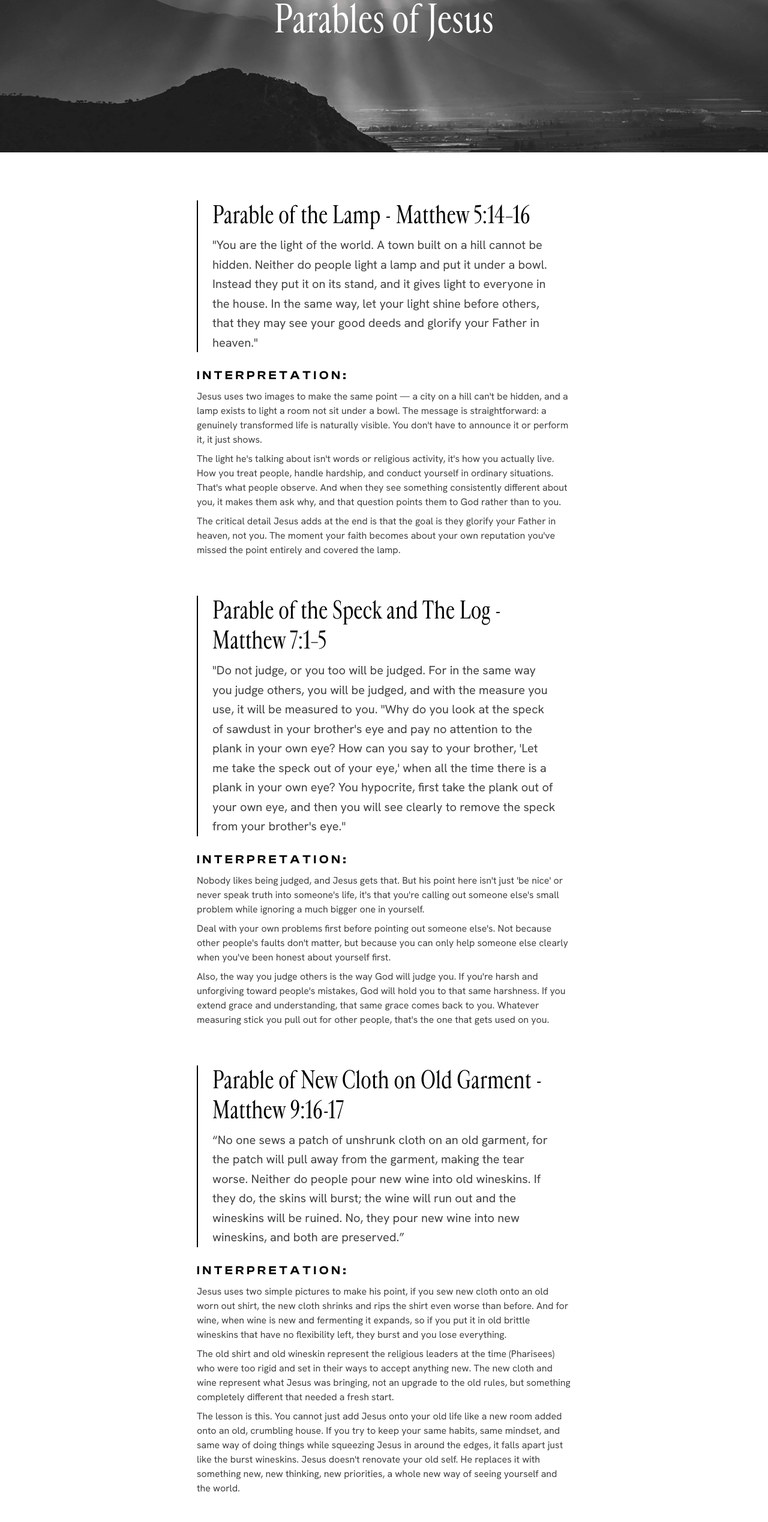
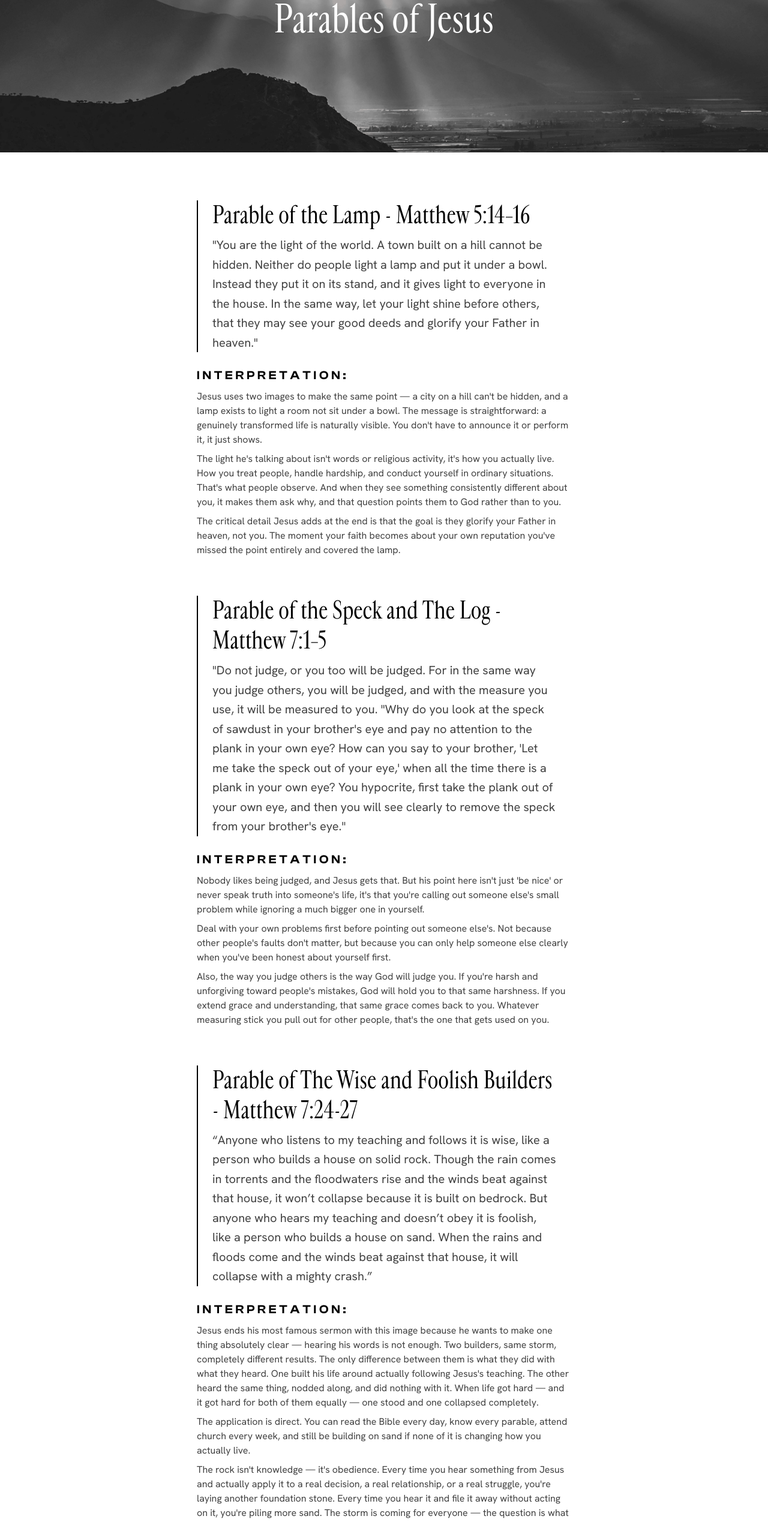
Before and after one commit to jnaples/parables-project, a React (Vite) app: page / in a window 1280 px wide. Shown: the part 246-2783 px from the top of the page at 60% size. Built offline with nearby package versions, Linux system fonts and the light colour scheme.

Commit message:
fix parable and animations

```diff
--- a/src/App.jsx
+++ b/src/App.jsx
@@ -12,8 +12,14 @@ function App() {
             </span>
           </h1>
           <h1 className="text-[64px] leading-none">
-            <span className="fade-in" style={{ animationDelay: "250ms" }}>
-              Parables of Jesus
+            <span className="fade-in" style={{ animationDelay: "400ms" }}>
+              Parables
+            </span>{" "}
+            <span className="fade-in" style={{ animationDelay: "650ms" }}>
+              of
+            </span>{" "}
+            <span className="fade-in" style={{ animationDelay: "900ms" }}>
+              Jesus
             </span>
           </h1>
         </div>
@@ -27,28 +33,6 @@ function App() {
             ))}
           </div>
         </section>
-        {/* Book of Mark */}
-        <section>
-          <div className="flex h-[500px] w-full items-center justify-center bg-[url('/images/mark.jpg')] bg-cover bg-no-repeat">
-            <div className="container mx-auto p-6 text-center text-white">
-              <h1 className="mb-2 text-5xl">
-                <span className="fade-in" style={{ animationDelay: "150ms" }}>
-                  The
-                </span>
-              </h1>
-              <h1 className="text-[64px] leading-none">
-                <span className="fade-in" style={{ animationDelay: "250ms" }}>
-                  Book of Mark
-                </span>
-              </h1>
-            </div>
-          </div>
-          <div className="mx-auto max-w-2xl py-20">
-            <div className="container mx-auto flex flex-col gap-16 px-6">
-              <h1 className="text-2xl">Coming soon...</h1>
-            </div>
-          </div>
-        </section>
       </main>
     </>
   );
--- a/src/components/ParableCard.jsx
+++ b/src/components/ParableCard.jsx
@@ -8,10 +8,18 @@ export default function ParableCard({
   eager = false,
 }) {
   const ref = useRef(null);
-  const [visible, setVisible] = useState(eager);
+  const interpretationRef = useRef(null);
+  const [visible, setVisible] = useState(false);
+  const [interpretationVisible, setInterpretationVisible] = useState(false);
 
   useEffect(() => {
-    if (eager) return;
+    if (eager) {
+      requestAnimationFrame(() => {
+        setVisible(true);
+        setInterpretationVisible(true);
+      });
+      return;
+    }
     const observer = new IntersectionObserver(
       ([entry]) => {
         if (entry.isIntersecting) {
@@ -25,10 +33,25 @@ export default function ParableCard({
     return () => observer.disconnect();
   }, [eager]);
 
+  useEffect(() => {
+    if (eager) return;
+    const observer = new IntersectionObserver(
+      ([entry]) => {
+        if (entry.isIntersecting) {
+          setInterpretationVisible(true);
+          observer.disconnect();
+        }
+      },
+      { threshold: 0.1 },
+    );
+    if (interpretationRef.current) observer.observe(interpretationRef.current);
+    return () => observer.disconnect();
+  }, [eager]);
+
   return (
+    <div ref={ref} className="flex flex-col gap-6">
       <div
-      ref={ref}
-      className="flex flex-col gap-6"
+        className="border-l-2 border-black px-6"
         style={{
           opacity: visible ? 1 : 0,
           transform: visible ? "translateY(0)" : "translateY(40px)",
@@ -36,13 +59,21 @@ export default function ParableCard({
             "opacity 2.4s cubic-bezier(0.16, 1, 0.3, 1), transform 2.4s cubic-bezier(0.16, 1, 0.3, 1)",
         }}
       >
-      <div className="border-l-2 border-black px-6">
         <h2 className="font-cardinal mb-2 text-[40px] leading-tight">
           {title} - {reference}
         </h2>
         <p className="text-[20px] leading-relaxed">{scripture}</p>
       </div>
-      <div className="flex flex-col gap-2">
+      <div
+        ref={interpretationRef}
+        className="flex flex-col gap-2"
+        style={{
+          opacity: interpretationVisible ? 1 : 0,
+          transform: interpretationVisible ? "translateY(0)" : "translateY(40px)",
+          transition:
+            "opacity 2.4s cubic-bezier(0.16, 1, 0.3, 1) 0.2s, transform 2.4s cubic-bezier(0.16, 1, 0.3, 1) 0.2s",
+        }}
+      >
         <h3 className="text-[20px] uppercase">Interpretation:</h3>
         {interpretation.map((para, i) => (
           <p key={i} className="text-[#414141]">
--- a/src/data/parables.js
+++ b/src/data/parables.js
@@ -48,6 +48,17 @@ one that gets used on you.`,
   },
   {
     id: 3,
+    title: "Parable of The Wise and Foolish Builders",
+    reference: "Matthew 7:24-27",
+    scripture: `“Anyone who listens to my teaching and follows it is wise, like a person who builds a house on solid rock. Though the rain comes in torrents and the floodwaters rise and the winds beat against that house, it won’t collapse because it is built on bedrock. But anyone who hears my teaching and doesn’t obey it is foolish, like a person who builds a house on sand. When the rains and floods come and the winds beat against that house, it will collapse with a mighty crash.”`,
+    interpretation: [
+      `Jesus ends his most famous sermon with this image because he wants to make one thing absolutely clear — hearing his words is not enough. Two builders, same storm, completely different results. The only difference between them is what they did with what they heard. One built his life around actually following Jesus's teaching. The other heard the same thing, nodded along, and did nothing with it. When life got hard — and it got hard for both of them equally — one stood and one collapsed completely.`,
+      `The application is direct. You can read the Bible every day, know every parable, attend church every week, and still be building on sand if none of it is changing how you actually live.`,
+      `The rock isn't knowledge — it's obedience. Every time you hear something from Jesus and actually apply it to a real decision, a real relationship, or a real struggle, you're laying another foundation stone. Every time you hear it and file it away without acting on it, you're piling more sand. The storm is coming for everyone — the question is what your life is actually built on when it arrives.`,
+    ],
+  },
+  {
+    id: 4,
     title: "Parable of New Cloth on Old Garment",
     reference: "Matthew 9:16-17",
     scripture: `“No one sews a patch of unshrunk cloth on an old garment, for the patch will pull away from the garment, making the tear worse. Neither do people pour new wine into old wineskins. If they do, the skins will burst; the wine will run out and the wineskins will be ruined. No, they pour new wine into new wineskins, and both are preserved.”
@@ -75,9 +86,8 @@ one that gets used on you.`,
     reference: "Matthew 13:1–23",
     scripture: `"A farmer went out to sow his seed. As he was scattering the seed, some fell along the path, and the birds came and ate it up. Some fell on rocky places, where it did not have much soil. It sprang up quickly, because the soil was shallow. But when the sun came up, the plants were scorched, and they withered because they had no root. Other seed fell among thorns, which grew up and choked the plants. Still other seed fell on good soil, where it produced a crop, a hundred, sixty or thirty times what was sown."`,
     interpretation: [
-      `A farmer scatters seed and it lands on four different types of ground. Some on a hard path where birds eat it immediately. Some on rocky soil where it sprouts fast but dies because there's no depth. Some among thorns that choke it out. And some on good soil where it produces a massive crop. Jesus explains it himself so there's no guessing: the seed is the message of the kingdom.`,
-      `The hard path is someone who hears the word but doesn't let it in at all, and the enemy takes it away before it can take root. The rocky soil is the person who responds emotionally and enthusiastically but has no depth, so when real difficulty or opposition comes, they walk away. The thorny soil is the person who genuinely hears the word but lets the pressure of daily life and the pull of money slowly suffocate it.`,
-      `The good soil is someone who actually hears, understands, and holds onto it long enough to bear fruit. This parable isn't just about first hearing the gospel, it's a diagnostic for anyone who professes faith. The question it asks is which soil are you, and the answer isn't found in how you responded on day one, it's found in what's still growing in your life right now.`,
+      `The path is someone who hears the word but doesn't let it in at all, and the enemy (Satan) takes it away before it can take root. The rocky soil is the person who receives it with excitement but has no depth. The moment following Jesus costs them something they fall away just as fast as they started. The thorns are the person who genuinely hears the word but the worries of life and the pursuit of wealth slowly crowd it out until it produces nothing.`,
+      `The good soil is someone who actually hears the word, understands it, and holds onto it long enough to bear fruit. Jesus isn't primarily describing four different people out in the world, he's describing four conditions a person's own heart can be in. The question is which soil are you in or working towards?`,
     ],
   },
   {
--- a/src/index.css
+++ b/src/index.css
@@ -34,9 +34,11 @@ p {
 @keyframes fadeIn {
   from {
     opacity: 0;
+    transform: translateY(-20px);
   }
   to {
     opacity: 1;
+    transform: translateY(0px);
   }
 }
 
```
Lines whose indentation alone changed are shown as unchanged.
